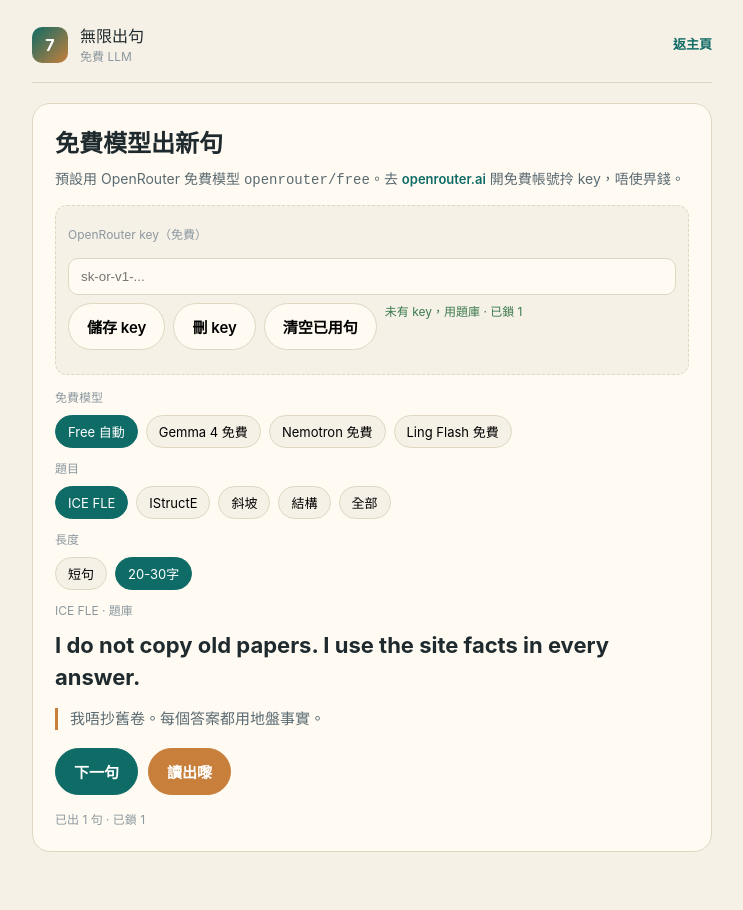
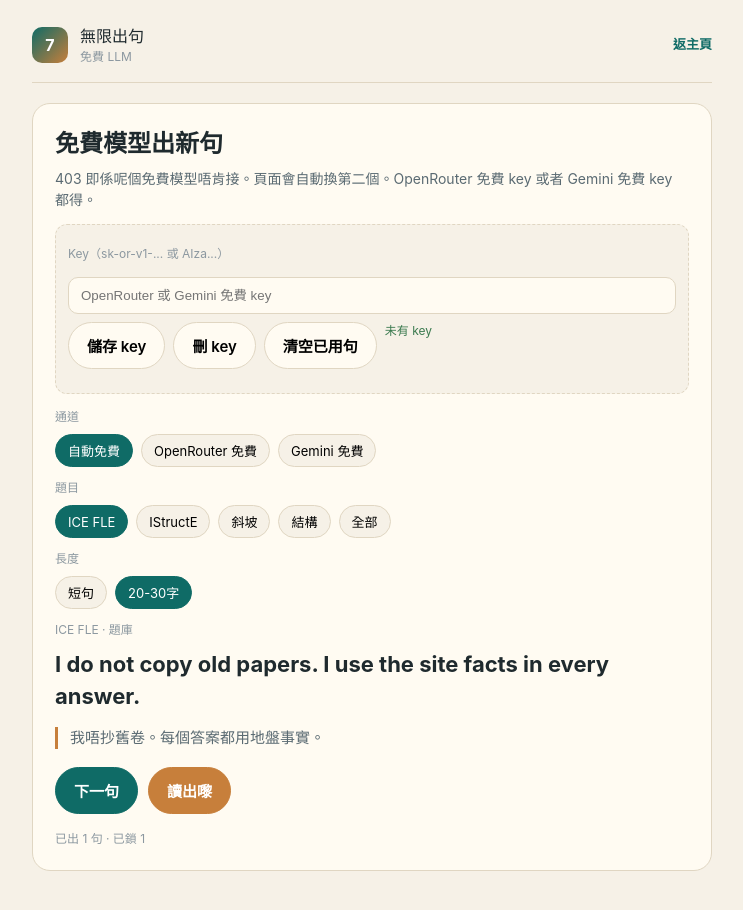
Before and after one commit to yip-lgtm/seven-steps, a plain HTML site: page practice.html in a window 1280 px wide. Both pictures are taken after a click on the button "下一句". Shown: the whole page, without its empty margins (268-1011 px from the left). Drawn offline with Linux system fonts and the light colour scheme.

Commit message:
Fix 403 by rotating free models and adding Gemini fallback

````diff
--- a/practice.html
+++ b/practice.html
@@ -32,7 +32,7 @@
   .keybox{margin:10px 0 14px;padding:12px;border:1px dashed var(--line);border-radius:12px;background:var(--bg)}
   .keybox input{width:100%;margin-top:6px;padding:10px 12px;border:1px solid var(--line);border-radius:10px;background:var(--surface);color:var(--ink)}
   .ok{color:#3b7a4f;font-size:12px}
-  .err{color:var(--danger);font-size:13px;margin-top:8px}
+  .err{color:var(--danger);font-size:13px;margin-top:8px;white-space:pre-wrap}
 </style>
 </head>
 <body>
@@ -43,10 +43,10 @@
   </div>
   <div class="card">
     <h1>免費模型出新句</h1>
-    <p class="lead">預設用 OpenRouter 免費模型 <code>openrouter/free</code>。去 <a class="link" href="https://openrouter.ai" target="_blank" rel="noreferrer">openrouter.ai</a> 開免費帳號拎 key，唔使畀錢。</p>
+    <p class="lead">403 即係呢個免費模型唔肯接。頁面會自動換第二個。OpenRouter 免費 key 或者 Gemini 免費 key 都得。</p>
     <div class="keybox">
-      <div class="meta">OpenRouter key（免費）</div>
-      <input id="key" type="password" placeholder="sk-or-v1-...">
+      <div class="meta">Key（sk-or-v1-... 或 AIza...）</div>
+      <input id="key" type="password" placeholder="OpenRouter 或 Gemini 免費 key">
       <div class="row" style="margin-top:8px">
         <button class="btn" id="save">儲存 key</button>
         <button class="btn" id="clear">刪 key</button>
@@ -54,12 +54,12 @@
         <span class="ok" id="keystat"></span>
       </div>
     </div>
-    <div class="meta">免費模型</div><div class="row" id="models"></div>
+    <div class="meta">通道</div><div class="row" id="providers"></div>
     <div class="meta">題目</div><div class="row" id="topics"></div>
     <div class="meta">長度</div><div class="row" id="lens"></div>
     <div class="meta" id="tag">—</div>
     <div class="en" id="en">撳下一句。</div>
-    <div class="zh" id="zh">免費模型忙可以自動轉第二個，再唔得用題庫。</div>
+    <div class="zh" id="zh">403 會自動換模型，全部都 403 先用題庫。</div>
     <div class="err" id="err"></div>
     <div class="btn-row">
       <button class="btn btn-primary" id="next">下一句</button>
@@ -71,18 +71,12 @@
 <script>
 const TOPICS=[{id:"fle",label:"ICE FLE"},{id:"ise",label:"IStructE"},{id:"slope",label:"斜坡"},{id:"struct",label:"結構"},{id:"mix",label:"全部"}];
 const LENS=[{id:"short",label:"短句"},{id:"mid",label:"20-30字"}];
-const MODELS=[
-  {id:"openrouter/free", label:"Free 自動"},
-  {id:"google/gemma-4-26b-a4b-it:free", label:"Gemma 4 免費"},
-  {id:"nvidia/nemotron-3.5-lightning:free", label:"Nemotron 免費"},
-  {id:"inclusionai/ling-3.0-flash-sante:free", label:"Ling Flash 免費"}
-];
-const KEY_ID="ss.openrouter";
-const USED_ID="ss.used.v1";
-const MODEL_ID="ss.model";
-let topic="fle", len="mid", n=0;
-let model=localStorage.getItem(MODEL_ID)||"openrouter/free";
-const TOPIC_EN={fle:"ICE FLE Early Warning NEC4 case study",ise:"IStructE two schemes load path transfer plate",slope:"slope cracks blocked drain soil nails safety factor",struct:"retaining wall steel compression cheaper option",mix:"civil structural exam English"};
+const PROVIDERS=[{id:"auto",label:"自動免費"},{id:"openrouter",label:"OpenRouter 免費"},{id:"gemini",label:"Gemini 免費"}];
+const OR_MODELS=["openrouter/free","google/gemma-4-26b-a4b-it:free","nvidia/nemotron-3.5-lightning:free","inclusionai/ling-3.0-flash-sante:free","google/gemma-4-31b-it:free"];
+const GEM_MODELS=["gemini-2.5-flash","gemini-2.0-flash","gemini-2.0-flash-lite"];
+const KEY_ID="ss.openrouter"; const USED_ID="ss.used.v1"; const PROV_ID="ss.provider";
+let topic="fle", len="mid", n=0, provider=localStorage.getItem(PROV_ID)||"auto";
+const TOPIC_EN={fle:"ICE FLE Early Warning NEC4 case study first person I",ise:"IStructE two schemes load path transfer plate",slope:"HK slope cracks blocked drain soil nails factor of safety",struct:"retaining wall steel reinforcement cheaper option",mix:"civil structural exam English"};
 function pick(a){return a[Math.floor(Math.random()*a.length)]}
 function norm(s){return (s||"").toLowerCase().replace(/[^a-z0-9]+/g," ").trim()}
 function loadUsed(){try{return JSON.parse(localStorage.getItem(USED_ID)||"[]")}catch(e){return[]}}
@@ -90,7 +84,8 @@ function saveUsed(arr){localStorage.setItem(USED_ID, JSON.stringify(arr.slice(-4
 function isUsed(en){return loadUsed().includes(norm(en))}
 function markUsed(en){const u=loadUsed(); const k=norm(en); if(!u.includes(k)){u.push(k); saveUsed(u)}}
 function key(){return (localStorage.getItem(KEY_ID)||"").trim()}
-function setStat(){document.getElementById("keystat").textContent=(key()?"免費 AI 已開":"未有 key，用題庫")+" · 已鎖 "+loadUsed().length;document.getElementById("key").value=key()?"********":""}
+function keyType(k){ if((k||"").startsWith("AIza")) return "gemini"; if((k||"").startsWith("sk-or")) return "openrouter"; return "unknown" }
+function setStat(){const k=key(); const t=k?keyType(k):"none"; document.getElementById("keystat").textContent=k?("已存 "+t):"未有 key"; document.getElementById("key").value=k?"********":""}
 const FALLBACK=[
 ["fle","I write in the first person and apply the answer to the case.","我用第一人稱寫，將答案套入個案。"],
 ["fle","I do not copy old papers. I use the site facts in every answer.","我唔抄舊卷。每個答案都用地盤事實。"],
@@ -99,35 +94,47 @@ const FALLBACK=[
 ["struct","I follow the load from slab to beam to column to the pile cap.","我跟荷載：板到樑到柱到樁帽。"]
 ];
 function fallback(){const bag=FALLBACK.filter(x=>(topic==="mix"||x[0]===topic)&&!isUsed(x[1])); const src=bag.length?pick(bag):pick(FALLBACK); return {en:src[1],zh:src[2],tag:src[0]}}
-async function callModel(mid, avoid){
-  const k=key(); if(!k) return fallback();
-  const words=len==="short"?"8 to 12 words":"20 to 30 words";
-  const res=await fetch("https://openrouter.ai/api/v1/chat/completions",{method:"POST",headers:{"Authorization":"Bearer "+k,"Content-Type":"application/json","HTTP-Referer":location.origin,"X-Title":"Seven Steps Free"},body:JSON.stringify({model:mid,temperature:1,max_tokens:180,messages:[{role:"system",content:"One new oral sentence for A2-B1 HK civil engineer. JSON only {\"en\":\"\",\"zh\":\"\"}. zh=Cantonese. Do not repeat avoided lines."},{role:"user",content:"Topic: "+TOPIC_EN[topic]+". Length: "+words+". First person I. Avoid: "+avoid.join(" | ")}]})});
-  if(!res.ok) throw new Error(mid+" "+res.status);
-  const data=await res.json();
+function parseJson(raw){const t=(raw||"").replace(/```json|```/g,"").trim(); const m=t.match(/\{[\s\S]*\}/); return JSON.parse(m?m[0]:t)}
+function prompt(avoid){const words=len==="short"?"8 to 12 words":"20 to 30 words"; return "One new oral sentence for A2-B1 HK civil engineer. JSON only {\"en\":\"\",\"zh\":\"\"}. zh=Cantonese. Topic: "+TOPIC_EN[topic]+". Length: "+words+". First person I. Avoid: "+avoid.join(" | ")}
+async function callOpenRouter(mid, avoid, k){
+  const res=await fetch("https://openrouter.ai/api/v1/chat/completions",{method:"POST",headers:{"Authorization":"Bearer "+k,"Content-Type":"application/json","HTTP-Referer":location.origin,"X-Title":"Seven Steps Free"},body:JSON.stringify({model:mid,temperature:1,max_tokens:180,messages:[{role:"user",content:prompt(avoid)}]})});
+  const text=await res.text();
+  if(!res.ok){ let msg=mid+" "+res.status; try{const j=JSON.parse(text); msg += " " + ((j.error&&j.error.message)||text).slice(0,160)}catch(e){msg += " "+text.slice(0,120)} throw new Error(msg)}
+  const data=JSON.parse(text);
   const raw=(data.choices&&data.choices[0]&&data.choices[0].message&&data.choices[0].message.content)||"";
-  const json=JSON.parse(raw.replace(/```json|```/g,"").trim());
-  if(!json.en||!json.zh) throw new Error("格式唔啱");
-  return {en:json.en,zh:json.zh,tag:topic,model:mid};
+  const json=parseJson(raw); if(!json.en||!json.zh) throw new Error("格式唔啱"); return {en:json.en,zh:json.zh,tag:topic,via:mid};
+}
+async function callGemini(mid, avoid, k){
+  const res=await fetch("https://generativelanguage.googleapis.com/v1beta/models/"+mid+":generateContent?key="+encodeURIComponent(k),{method:"POST",headers:{"Content-Type":"application/json"},body:JSON.stringify({contents:[{parts:[{text:prompt(avoid)}]}],generationConfig:{temperature:1,maxOutputTokens:180}})});
+  const text=await res.text();
+  if(!res.ok){ let msg=mid+" "+res.status; try{const j=JSON.parse(text); msg += " " + ((j.error&&j.error.message)||text).slice(0,160)}catch(e){msg += " "+text.slice(0,120)} throw new Error(msg)}
+  const data=JSON.parse(text);
+  const raw=((((data.candidates||[])[0]||{}).content||{}).parts||[]).map(p=>p.text||"").join("");
+  const json=parseJson(raw); if(!json.en||!json.zh) throw new Error("格式唔啱"); return {en:json.en,zh:json.zh,tag:topic,via:mid};
 }
 async function aiSentence(){
+  const k=key(); if(!k) return fallback();
   const avoid=loadUsed().slice(-20);
-  const order=[model].concat(MODELS.map(m=>m.id).filter(id=>id!==model));
-  let lastErr=null;
-  for (const mid of order){
-    try{
-      let hit=await callModel(mid, avoid);
-      if(isUsed(hit.en)) hit=await callModel(mid, avoid.concat([norm(hit.en)]));
-      if(!isUsed(hit.en)) return hit;
-    }catch(e){ lastErr=e; }
+  const type=keyType(k);
+  const errs=[];
+  const tryOR=provider!=="gemini" && type!=="gemini";
+  const tryGem=provider!=="openrouter" && (type==="gemini" || provider==="gemini" || provider==="auto");
+  if(tryOR){
+    for(const mid of OR_MODELS){
+      try{ const hit=await callOpenRouter(mid,avoid,k); if(!isUsed(hit.en)) return hit; }catch(e){ errs.push(String(e.message||e)) }
+    }
   }
-  if(lastErr) throw lastErr;
-  return fallback();
+  if(tryGem && type==="gemini"){
+    for(const mid of GEM_MODELS){
+      try{ const hit=await callGemini(mid,avoid,k); if(!isUsed(hit.en)) return hit; }catch(e){ errs.push(String(e.message||e)) }
+    }
+  }
+  throw new Error(errs.slice(0,3).join("\n") || "全部免費模型失敗");
 }
 function show(hit,src){
   markUsed(hit.en); n+=1; setStat();
   const labels={fle:"ICE FLE",ise:"IStructE",slope:"斜坡",struct:"結構",mix:"全部"};
-  document.getElementById("tag").textContent=(labels[hit.tag]||hit.tag)+" · "+src+(hit.model?" · "+hit.model.split("/")[0]:"");
+  document.getElementById("tag").textContent=(labels[hit.tag]||hit.tag)+" · "+src+(hit.via?" · "+hit.via:"");
   document.getElementById("en").textContent=hit.en;
   document.getElementById("zh").textContent=hit.zh;
   document.getElementById("count").textContent="已出 "+n+" 句 · 已鎖 "+loadUsed().length;
@@ -136,15 +143,16 @@ async function next(){
   const btn=document.getElementById("next"); const err=document.getElementById("err");
   err.textContent=""; btn.disabled=true;
   document.getElementById("en").textContent=key()?"免費模型出緊句...":"題庫出句...";
-  try{show(await aiSentence(), key()?"免費 LLM":"題庫")}catch(e){err.textContent=String(e.message||e)+"。已轉題庫。";show(fallback(),"題庫")}
+  try{ show(await aiSentence(), key()?"免費 LLM":"題庫") }
+  catch(e){ err.textContent=String(e.message||e)+"\n已轉題庫。403=呢個免費模型而家唔開放，換 key 或用 Gemini。"; show(fallback(),"題庫") }
   btn.disabled=false;
 }
-function speak(){const text=document.getElementById("en").textContent;if(!window.speechSynthesis)return;speechSynthesis.cancel();const u=new SpeechSynthesisUtterance(text);u.lang="en-US";u.rate=0.92;speechSynthesis.speak(u)}
+function speak(){const text=document.getElementById("en").textContent; if(!window.speechSynthesis)return; speechSynthesis.cancel(); const u=new SpeechSynthesisUtterance(text); u.lang="en-US"; u.rate=0.92; speechSynthesis.speak(u)}
 function chips(el, items, current, onpick){el.innerHTML=""; items.forEach(x=>{const b=document.createElement("button"); b.className="chip"+(current===x.id?" on":""); b.textContent=x.label; b.onclick=()=>onpick(x.id); el.appendChild(b)})}
 function render(){
   chips(document.getElementById("topics"), TOPICS, topic, id=>{topic=id; render()});
   chips(document.getElementById("lens"), LENS, len, id=>{len=id; render()});
-  chips(document.getElementById("models"), MODELS, model, id=>{model=id; localStorage.setItem(MODEL_ID,id); render()});
+  chips(document.getElementById("providers"), PROVIDERS, provider, id=>{provider=id; localStorage.setItem(PROV_ID,id); render()});
 }
 document.getElementById("save").onclick=()=>{const v=document.getElementById("key").value.trim(); if(v&&v!=="********") localStorage.setItem(KEY_ID,v); setStat()};
 document.getElementById("clear").onclick=()=>{localStorage.removeItem(KEY_ID); setStat()};
````
